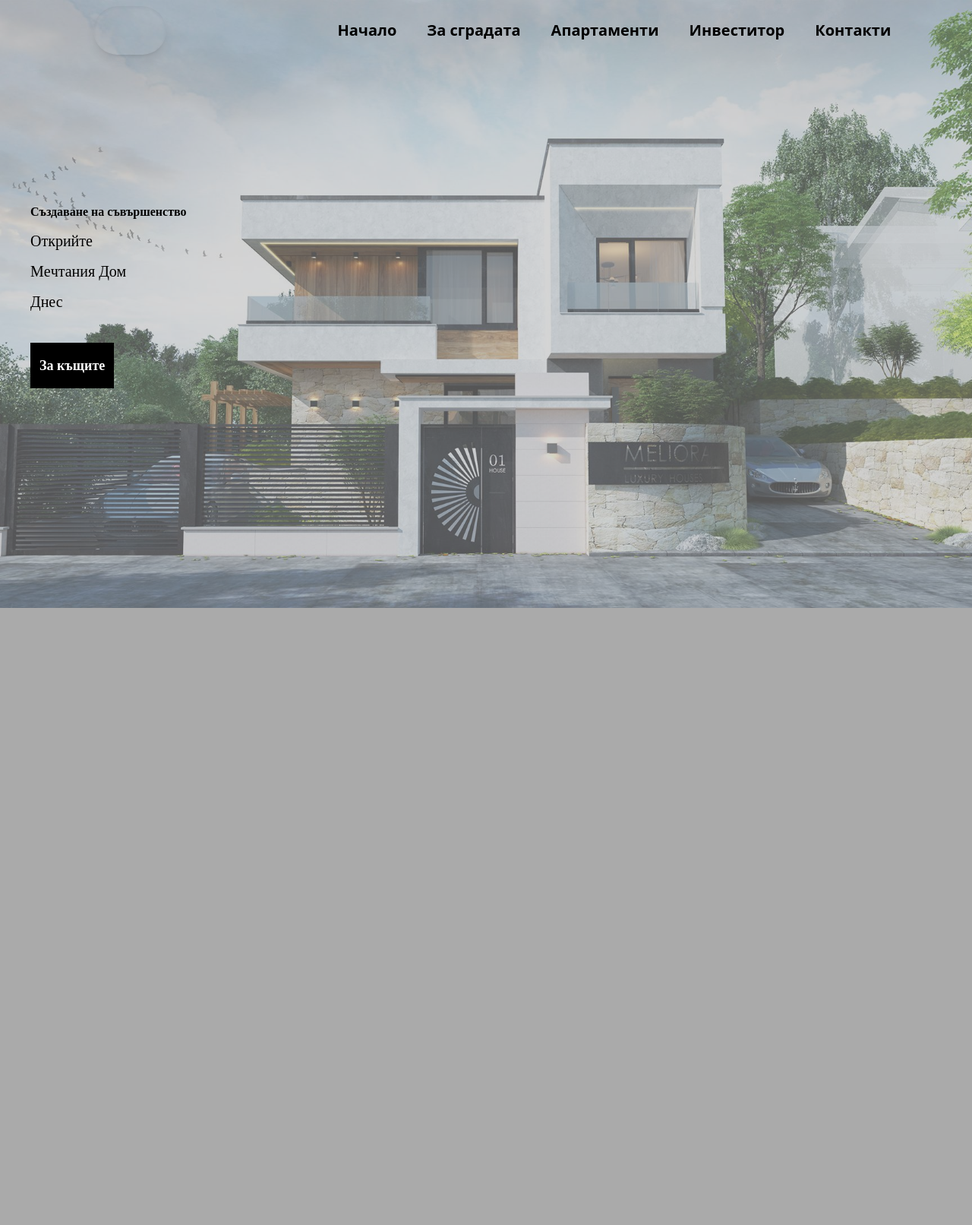
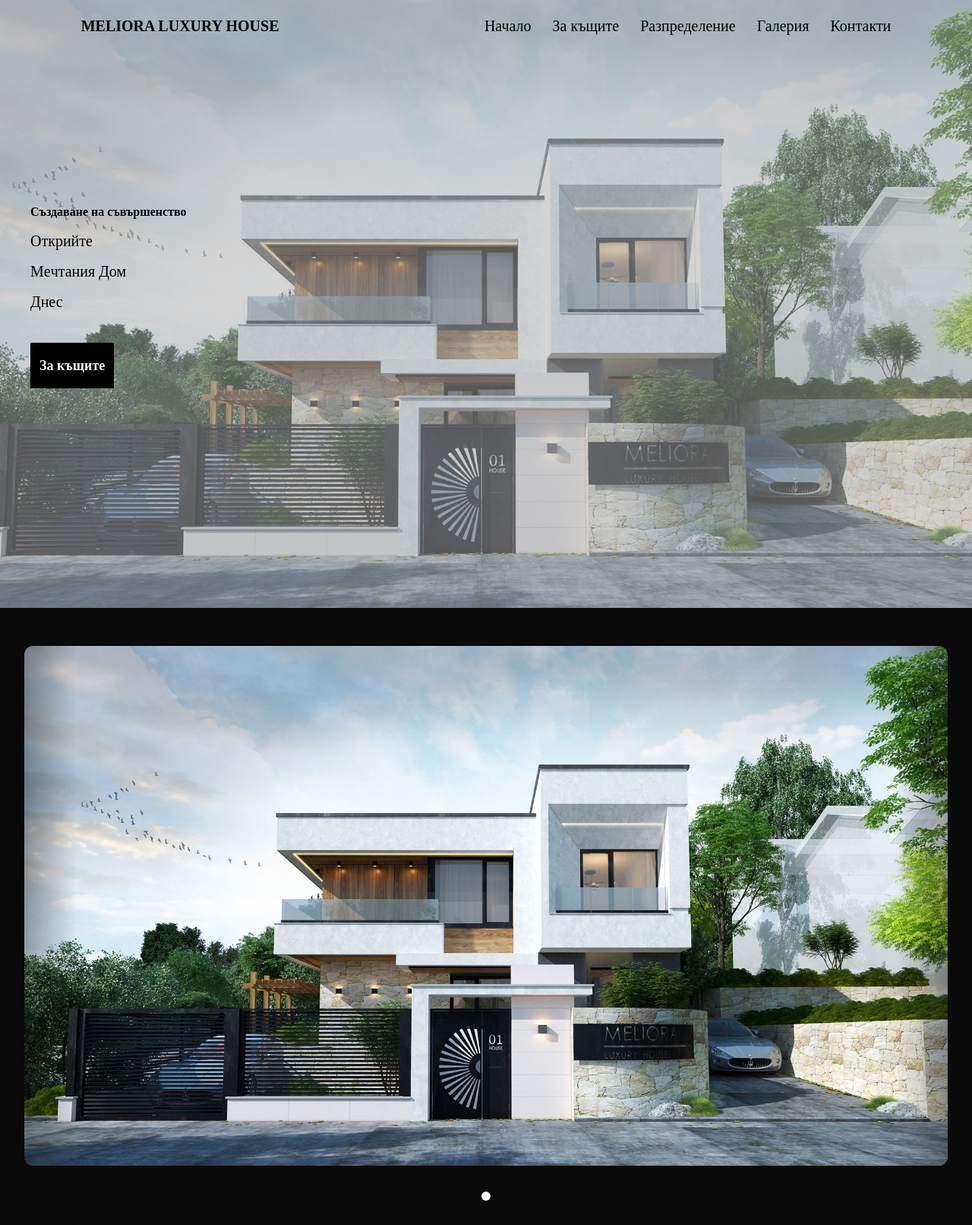
Before and after one commit to VasilGVasilev/meliora, a React (Vite) app in the folder project/: page / in a window 1280 px wide. Shown: the whole page at 76% size. Before the commit the page ends 800 px from the top, so only its background shows below. Built offline with nearby package versions, Linux system fonts and the light colour scheme.

Commit message:
navbar and gallery

```diff
--- /dev/null
+++ b/project/components/Gallery.jsx
@@ -0,0 +1,139 @@
+
+
+
+
+import { useEffect, useState } from "react";
+import { motion, useMotionValue } from "framer-motion";
+
+const imgs = [
+    "/meliora-front.jpg",
+];
+
+const ONE_SECOND = 1000;
+const AUTO_DELAY = ONE_SECOND * 10;
+const DRAG_BUFFER = 50;
+
+const SPRING_OPTIONS = {
+    type: "spring",
+    mass: 3,
+    stiffness: 400,
+    damping: 50,
+};
+
+export const Gallery = () => {
+    return (
+        <div id="gallery">
+            <SwipeCarousel></SwipeCarousel>
+        </div>
+    )
+}
+
+
+export const SwipeCarousel = () => {
+    const [imgIndex, setImgIndex] = useState(0);
+
+    const dragX = useMotionValue(0);
+
+    useEffect(() => {
+        const intervalRef = setInterval(() => {
+            const x = dragX.get();
+
+            if (x === 0) {
+                setImgIndex((pv) => {
+                    if (pv === imgs.length - 1) {
+                        return 0;
+                    }
+                    return pv + 1;
+                });
+            }
+        }, AUTO_DELAY);
+
+        return () => clearInterval(intervalRef);
+    }, []);
+
+    const onDragEnd = () => {
+        const x = dragX.get();
+
+        if (x <= -DRAG_BUFFER && imgIndex < imgs.length - 1) {
+            setImgIndex((pv) => pv + 1);
+        } else if (x >= DRAG_BUFFER && imgIndex > 0) {
+            setImgIndex((pv) => pv - 1);
+        }
+    };
+
+    return (
+        <div className="relative overflow-hidden bg-neutral-950 py-8">
+            <motion.div
+                drag="x"
+                dragConstraints={{
+                    left: 0,
+                    right: 0,
+                }}
+                style={{
+                    x: dragX,
+                }}
+                animate={{
+                    translateX: `-${imgIndex * 100}%`,
+                }}
+                transition={SPRING_OPTIONS}
+                onDragEnd={onDragEnd}
+                className="flex cursor-grab items-center active:cursor-grabbing"
+            >
+                <Images imgIndex={imgIndex} />
+            </motion.div>
+
+            <Dots imgIndex={imgIndex} setImgIndex={setImgIndex} />
+            <GradientEdges />
+        </div>
+    );
+};
+
+const Images = ({ imgIndex }) => {
+    return (
+        <>
+            {imgs.map((imgSrc, idx) => {
+                return (
+                    <motion.div
+                        key={idx}
+                        style={{
+                            backgroundImage: `url(${imgSrc})`,
+                            backgroundSize: "cover",
+                            backgroundPosition: "center",
+                        }}
+                        animate={{
+                            scale: imgIndex === idx ? 0.95 : 0.85,
+                        }}
+                        transition={SPRING_OPTIONS}
+                        className="aspect-video w-screen shrink-0 rounded-xl bg-neutral-800 object-cover"
+                    />
+                );
+            })}
+        </>
+    );
+};
+
+const Dots = ({ imgIndex, setImgIndex }) => {
+    return (
+        <div className="mt-4 flex w-full justify-center gap-2">
+            {imgs.map((_, idx) => {
+                return (
+                    <button
+                        key={idx}
+                        onClick={() => setImgIndex(idx)}
+                        className={`h-3 w-3 rounded-full transition-colors ${idx === imgIndex ? "bg-neutral-50" : "bg-neutral-500"
+                            }`}
+                    />
+                );
+            })}
+        </div>
+    );
+};
+
+const GradientEdges = () => {
+    return (
+        <>
+            <div className="pointer-events-none absolute bottom-0 left-0 top-0 w-[10vw] max-w-[100px] bg-gradient-to-r from-neutral-950/50 to-neutral-950/0" />
+            <div className="pointer-events-none absolute bottom-0 right-0 top-0 w-[10vw] max-w-[100px] bg-gradient-to-l from-neutral-950/50 to-neutral-950/0" />
+        </>
+    );
+};
--- a/project/components/Landing.jsx
+++ b/project/components/Landing.jsx
@@ -1,40 +1,15 @@
 import { motion } from "framer-motion";
-import { BiLogoInstagramAlt } from "react-icons/bi";
-import { FaFacebookSquare } from "react-icons/fa";
-
-
-import { useEffect, useState } from "react";
 
 
 
 
-const Landing = () => {
+export const Landing = () => {
 
-  //--------------------------------------------------------- CUSTOM CHANGING BG-IMG
-//   const images = [
-//     "/tilia/tilia-two.webp",
-//     "/dalia/dalia-three.webp",
-//     "/ixora/ixora-one.webp",
-//     "/west-end/west-end-two.webp"
-//   ]
-
-//   const [currentImg, setCurrentImg] = useState(0);
-
-//   useEffect(() => {
-//     const interval = setInterval(() => {
-//       setCurrentImg((prevImg) => (prevImg + 1) % images.length)
-//     }, 5000);
-
-//     return () => clearInterval(interval)
-//   }, [])
-
-
-  //--------------------------------------------------------- CUSTOM CHANGING BG-IMG
 
   return (
 
     <section
-      id="начало"
+      id="landing"
     >
       <div
         className="relative"
@@ -67,5 +42,3 @@ const Landing = () => {
 
   );
 };
-
-export default Landing;
--- a/project/components/Navbar.jsx
+++ b/project/components/Navbar.jsx
@@ -3,7 +3,7 @@ import { useLocation } from 'react-router-dom';
 
 import { motion } from "framer-motion"
 
-import { GiHamburgerMenu } from 'react-icons/gi'
+import { CiMenuFries } from "react-icons/ci";
 import { AiOutlineClose } from 'react-icons/ai'
 
 // props:
@@ -57,7 +57,7 @@ const LinkTemplate = ({ urlHash, page }) => {
         <a
             href={`#${urlHash}`}
             className={`${location.hash == urlHash ? "text-yellow-500" : ""
-                }  hover:scale-125 transition duration-300`}
+                }  hover:text-yellow-500 transition duration-300`}
         >
             {page}
         </a>
@@ -68,12 +68,13 @@ const LinkTemplate = ({ urlHash, page }) => {
 
 export const Navbar = ({ isTopOfPage }) => {
     const [isMenuToggled, setIsMenuToggled] = useState(false);
+    const modalRef = useRef(null);
 
-    const navbarBackground = isTopOfPage ? "top-0" : "bg-white shadow-[0_1px_1px_0_#FFFFFF]";
     const mobileMenuVisibility = isMenuToggled ? "flex" : "hidden";
 
+    const navbarBackground = isTopOfPage ? "top-0 opacity-100" : "bg-gray-950 opacity-90";
+    const navbarTextColor = isTopOfPage ? "text-black" : "text-white";
 
-    const modalRef = useRef(null);
 
     const closeModal = (e) => {
         e.stopPropagation();
@@ -83,51 +84,53 @@ export const Navbar = ({ isTopOfPage }) => {
     }
 
     return (
-        <nav className={`${navbarBackground} fixed flex flex-col z-40 w-full`} >
+        <>
+            <nav className={`${navbarBackground} fixed flex flex-col z-40 w-full font-playfair`} >
 
-            <div className="flex items-center justify-between mx-auto w-5/6">
-                <a className='saturate-200 duration-200 flex justify-center items-center h-14 w-20 sm:h-20 sm:w-32 ' href="#aaa">
-                    <div className="relative rounded-full overflow-hidden h-10 w-14 sm:h-16 sm:w-24 shadow-lg hover:scale-110 transition duration-200">
-
-                        <span className="absolute inset-0 z-10 rounded-full shadow-inner"></span>
-
-                    </div>
-
+                {/* DESKTOP NAV */}
+                <div className={`py-5 flex items-center justify-between mx-auto w-5/6`}>
+                    <a
+                        className={`saturate-200 duration-200 flex justify-center items-center ${navbarTextColor} font-bold text-sm sm:text-lg lg:text-xl`}
+                        href="#landing"
+                    >
+                        MELIORA LUXURY HOUSE
                     </a>
-                {/* DESKTOP NAV */}
-                {/* line with # or btn */}
-                <div className={`hidden text-xl 2xl:text-2xl lg:flex justify-between gap-10 2xl:gap-16 text-black font-bold`}>
+                    <>
+                        <div className={`font-playfair hidden ${navbarTextColor} text-xl 2xl:text-2xl lg:flex justify-center items-center gap-7 2xl:gap-16 `}>
                             <LinkTemplate
-                        urlHash='/'
+                                urlHash='landing'
                                 page="Начало"
                             />
                             <LinkTemplate
-                        urlHash='/description/'
-                        page="За сградата"
+                                urlHash='description'
+                                page="За къщите"
                             />
                             <LinkTemplate
-                        urlHash='/apartments/'
-                        page="Апартаменти"
+                                urlHash='plan'
+                                page="Разпределение"
                             />
                             <LinkTemplate
-                        urlHash='/investor/'
-                        page="Инвеститор"
+                                urlHash='gallery'
+                                page="Галерия"
                             />
                             <LinkTemplate
-                        urlHash='/contacts/'
+                                urlHash='contacts'
                                 page="Контакти"
                             />
                         </div>
 
                         <button
-                    className="block lg:hidden rounded-full text-black p-2"
+                            className={`block lg:hidden rounded-full ${navbarTextColor} p-2`}
                             onClick={() => setIsMenuToggled(!isMenuToggled)}
                             aria-label="menu"
                         >
-                    <GiHamburgerMenu size={24} />
+                            <CiMenuFries size={24} />
                         </button>
+                    </>
 
 
+                </div>
+            </nav>
             {/* MOBILE MENU POPUP */}
             <div
                 className={`${mobileMenuVisibility} fixed inset-0 z-40 items-center justify-center bg-black bg-opacity-80`}
@@ -138,8 +141,7 @@ export const Navbar = ({ isTopOfPage }) => {
                     className="fixed right-0 bottom-0 h-full bg-blue-900 w-[300px]"
                     initial="hidden"
                     whileInView="visible"
-                        viewport={{ once: true, amount: 0.1 }}
-                        transition={{ duration: 0.3 }}
+                    transition={{ duration: 0.1 }}
                     variants={{
                         hidden: { opacity: 0, x: 50 },
                         visible: { opacity: 1, x: 0 },
@@ -217,7 +219,6 @@ export const Navbar = ({ isTopOfPage }) => {
                     </motion.div>
                 </motion.div>
             </div>
-            </div>
-        </nav>
+        </>
     );
 };
--- a/project/pages/Home/index.jsx
+++ b/project/pages/Home/index.jsx
@@ -1,11 +1,12 @@
-import Landing from '../../components/Landing'
+import { Gallery } from '../../components/Gallery'
+import { Landing } from '../../components/Landing'
 
 const Home = () => {
 
     return (
         <>
             <Landing></Landing>
-
+            <Gallery></Gallery>
         </>
     )
 }
```
Also changed, not shown: project/public/logo.jpg (added). Lines whose indentation alone changed are shown as unchanged.
